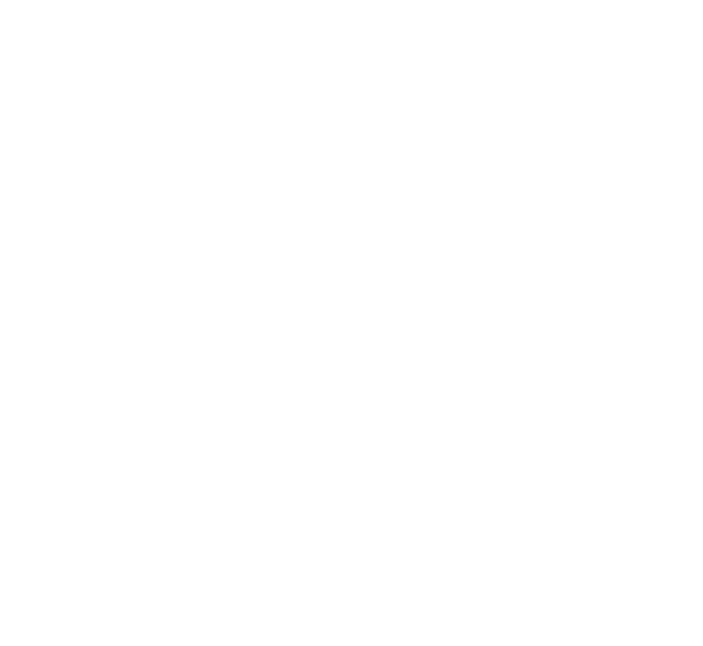
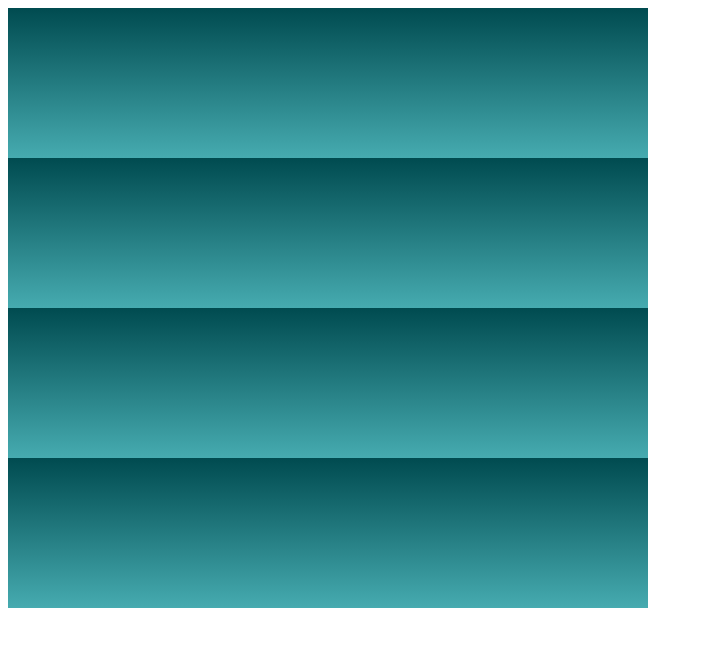
Before and after one commit to EleniMG/Calculator, a plain HTML site: page calculator.html in a window 1280 px wide. Shown: the whole page, without its empty margins (0-703 px from the left). Drawn offline with Linux system fonts and the light colour scheme.

Commit message:
Created background and grid

```diff
--- a/calculator.html
+++ b/calculator.html
@@ -5,6 +5,8 @@
     <meta http-equiv="X-UA-Compatible" content="IE=edge">
     <meta name="viewport" content="width=device-width, initial-scale=1.0">
     <title>Document</title>
+
+    <link rel="stylesheet" type="text/css" href="./main.css" />
 </head>
 <body>
     <script>
@@ -52,5 +54,14 @@
     console.log(operate(4, 9, "*"))
 
     </script>
+
+
+    <div id="grid">
+
+    </div>
+
+
+
+
 </body>
 </html>
--- a/main.css
+++ b/main.css
@@ -0,0 +1,12 @@
+#grid {
+    height: 75vh;
+    width: 50vw;
+    background: repeating-linear-gradient(#004b50, #46abb0 150px);
+    display: grid;
+    grid-template-columns: repeat(5, 1fr);
+    grid-template-rows: repeat(5, 1fr);
+
+    gap: 20px;
+
+
+}
```
